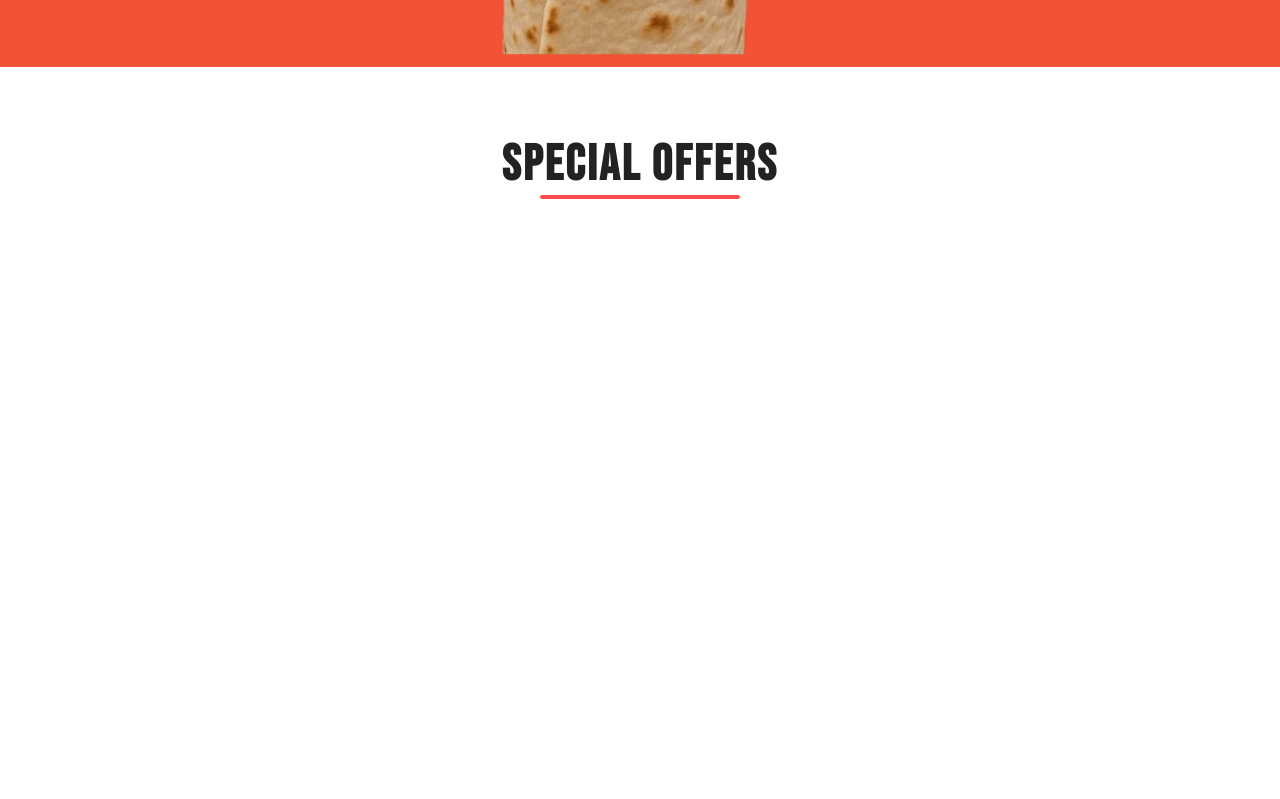
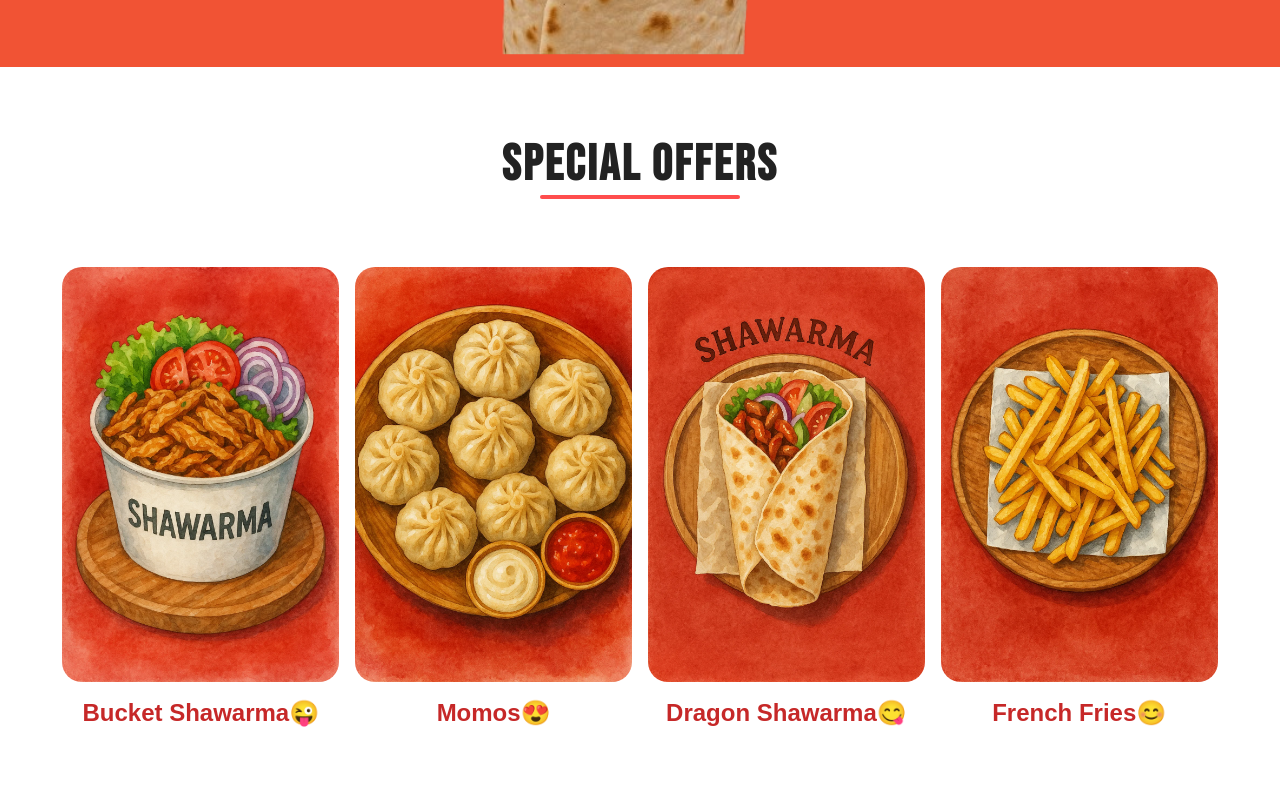
Before and after one commit to laveshweb/dragon, a plain HTML site: page index.html in a window 1280 px wide. Shown: the part 813-1612 px from the top of the page. Before the commit the page ends 1080 px from the top, so only its background shows below. Drawn offline with Linux system fonts and the light colour scheme; a web font is replaced by a local one.

Commit message:
Updated home page design and fixed image issue

```diff
--- a/animation.js
+++ b/animation.js
@@ -13,3 +13,16 @@ Color: "#ef3c18e0",
   repeat : -1,
   yoyo : true,
 })
+
+const items = document.querySelectorAll(".food-item");
+let index = 0;
+
+function showNextItem() {
+  if (window.innerWidth >= 1024) return; // No animation on desktop
+
+  items[index].classList.remove("active");
+  index = (index + 1) % items.length;
+  items[index].classList.add("active");
+}
+
+setInterval(showNextItem, 3000); // change every 3 sec
--- a/index.html
+++ b/index.html
@@ -78,6 +78,26 @@
 <section class="section">
   <h1 class="section-heading">Special Offers</h1>
 </section>
+<section class="special-foods">
+  <div class="food-container">
+    <div class="food-item active">
+      <img src="bucket.webp" class="food-image" alt="Shawarma">
+      <h5 class="food-title">Bucket Shawarma😜</h5>
+    </div>
+    <div class="food-item">
+      <img src="momo.webp" class="food-image" alt="Pizza">
+      <h5 class="food-title">Momos😍</h5>
+    </div>
+    <div class="food-item">
+      <img src="dshawamrma.webp" class="food-image" alt="Burger">
+      <h5 class="food-title">Dragon Shawarma😋</h5>
+    </div>
+    <div class="food-item">
+      <img src="frenchfries.webp" class="food-image" alt="Fries">
+      <h5 class="food-title">French Fries😊</h5>
+    </div>
+  </div>
+</section>
 
 
 <script src="libs/gsap.js"></script>
--- a/style.css
+++ b/style.css
@@ -305,3 +305,71 @@ height: 20vh;
     margin: 0px auto 0;
  }
 }
+
+
+.special-foods {
+  display: flex;
+  justify-content: center;
+  align-items: center;
+  padding: 2rem;
+  padding-top: 0rem;
+  overflow: hidden;
+}
+
+.food-container {
+  position: relative;
+  max-width: 600px;
+  width: 95%;
+  display: flex;
+  flex-direction: column;
+  align-items: center;
+
+}
+
+.food-item {
+  position: absolute;
+  top: 0;
+  left: 0;
+  width: 100%;
+  text-align: center;
+  opacity: 0;
+    background: transparent; /* 🔥 add this */
+  box-shadow: none;        /* 🔥 just to be sure */
+  border: none;
+
+}
+
+.food-item.active {
+  opacity: 1;
+  position: relative;
+}
+
+.food-image {
+  width: 100%;
+  border-radius: 20px;
+  object-fit: cover;
+}
+
+.food-title {
+  margin-top: 0.8rem;
+  font-size: 1.5rem;
+  font-weight: 600;
+  color: #c62828; /* red theme */
+}
+
+/* Large screen: grid layout with 4 items */
+@media (min-width: 600px) {
+  .food-container {
+    position: static;
+    display: grid;
+    grid-template-columns: repeat(4, 1fr);
+    gap: 1rem;
+    max-width: 1200px;
+  }
+
+  .food-item {
+    position: static;
+    opacity: 1;
+    transition: none;
+  }
+}
```
Also changed, not shown: bucket.webp (added), dshawamrma.webp (added), frenchfries.webp (added), momo.webp (added), momos.webp (added), shawarma.webp (added).
